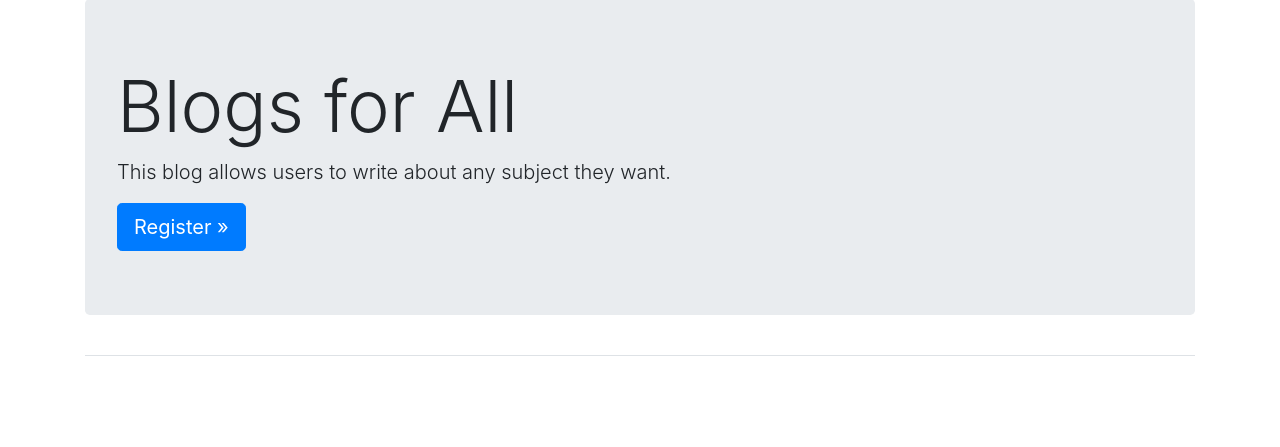
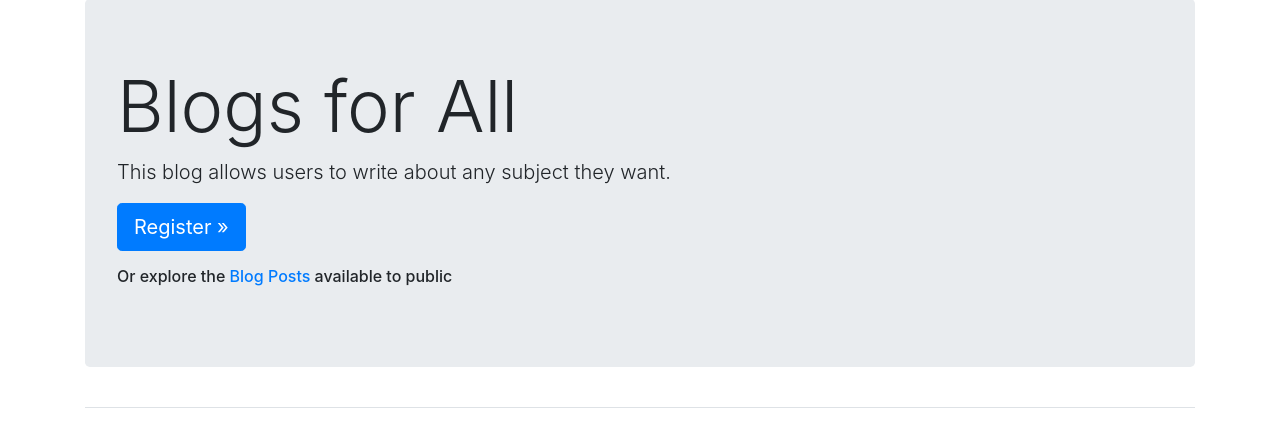
Before and after one commit to kismat-jinadu/web_app_blog, a Django app: page / in a window 1280 px wide. Shown: the part 83-530 px from the top of the page. Run offline with Django 3.2, Linux system fonts and the light colour scheme; some libraries are stand-ins or nearby versions.

Commit message:
words added on home page

```diff
--- a/blogs/templates/blogs/index.html
+++ b/blogs/templates/blogs/index.html
@@ -8,5 +8,7 @@
 
 <a class = "btn btn-lg btn-primary" href="{% url 'users:register' %}"
 role="button">Register &raquo;</a>
+<p><h6>Or explore the <a href ="{% url 'blogs:blog_posts'%}">
+  Blog Posts</a> available to public</h6></p>
 </div>
 {% endblock page_header %}
```
